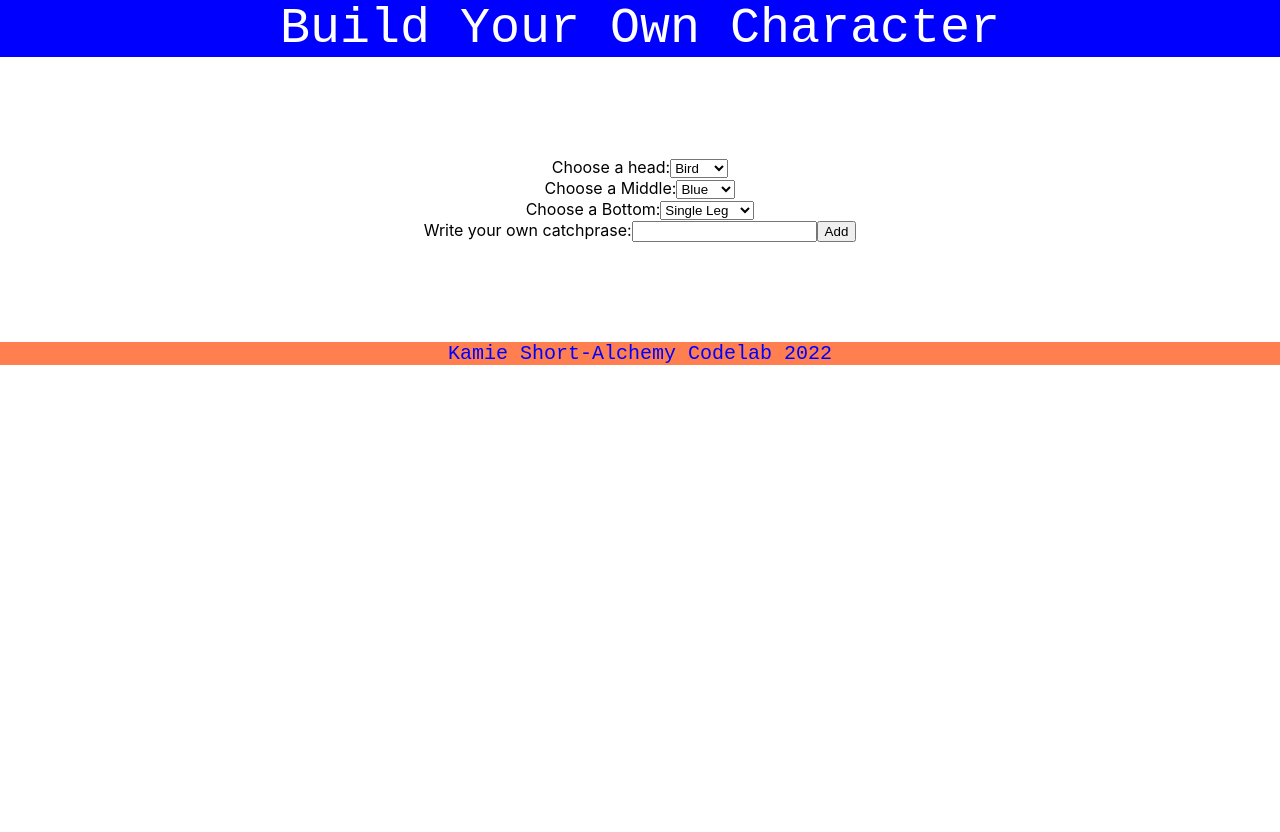
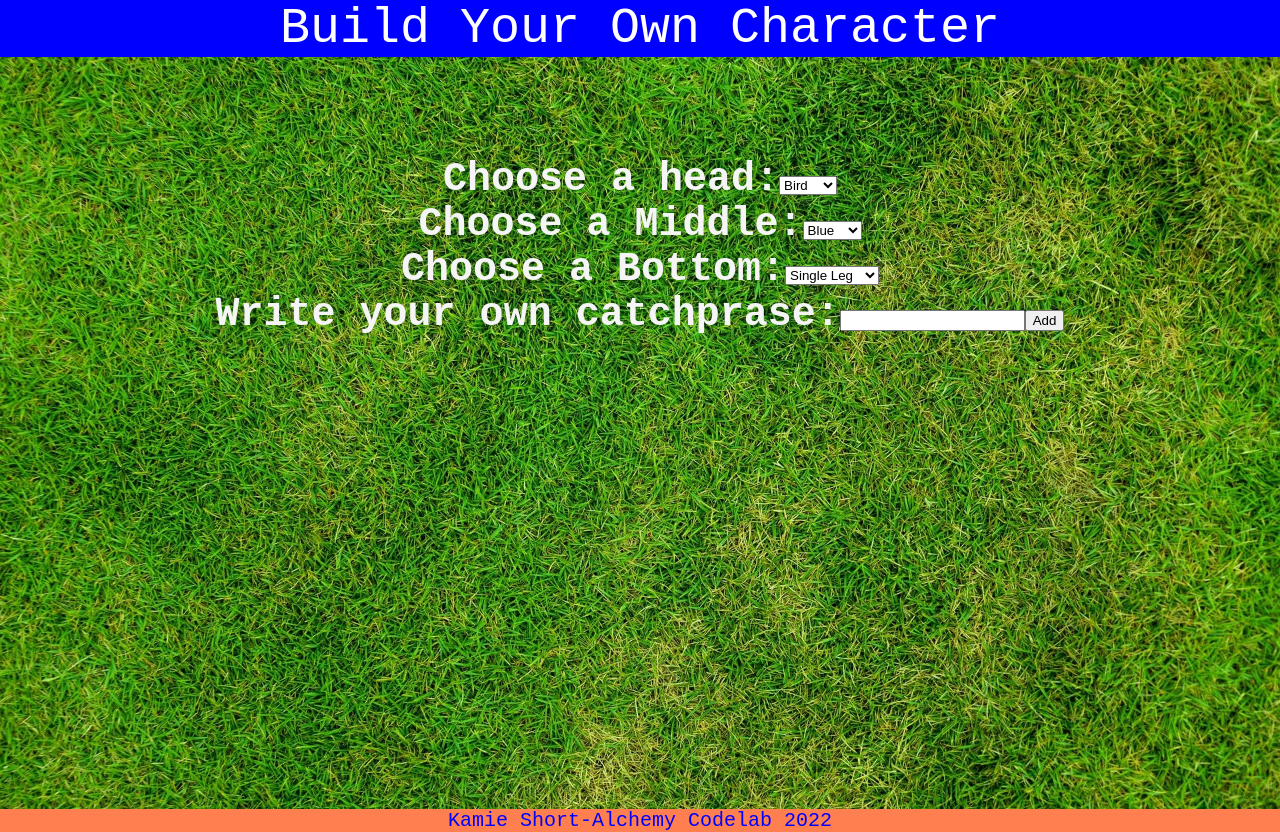
Before and after one commit to KamieShort/fromscratch-characterbuilder-react, a React (Create React App) app: page / in a window 1280 px wide. Before the commit the page ends 800 px from the top, so only its background shows below. Built offline with nearby package versions, Linux system fonts and the light colour scheme.

Commit message:
added background image

```diff
--- a/src/views/Main.css
+++ b/src/views/Main.css
@@ -0,0 +1,13 @@
+.main {
+  font-family: 'Courier New', Courier, monospace;
+  font-size: 40px;
+  font-weight: 600;
+  color: whitesmoke;
+  display: flex;
+  flex-wrap: wrap;
+  flex-direction: column;
+  justify-content: space-between;
+  background-size: cover;
+  height: 94vh;
+  margin-bottom: 0;
+}
--- a/src/views/Main.js
+++ b/src/views/Main.js
@@ -9,6 +9,8 @@ import Controls from '../components/Controls/Controls';
 
 // import Footer from '../components/Footer/Footer';
 
+import background from '../background.jpg';
+
 export default function Main() {
   const [head, setHead] = useState('head');
   const [middle, setMiddle] = useState('middle');
@@ -16,12 +18,14 @@ export default function Main() {
   const [catchphrase, setCatchprase] = useState('');
 
   return (
-    <div>
-      <Controls setHead={setHead} setMiddle={setMiddle} setBottom={setBottom} />
-      {/* <Head head={head} />
+    <main className="main" style={{ backgroundImage: `url(${background})` }}>
+      <div>
+        <Controls setHead={setHead} setMiddle={setMiddle} setBottom={setBottom} />
+        {/* <Head head={head} />
       <Middle middle={middle} />
       <Bottom bottom={bottom} /> */}
-      {/* <Catchprase catchphrase={catchphrase} setCatchprase={setCatchprase} /> */}
-    </div>
+        {/* <Catchprase catchphrase={catchphrase} setCatchprase={setCatchprase} /> */}
+      </div>
+    </main>
   );
 }
```
Also changed, not shown: src/background.jpg (added), 1 other file (tests, documents, lock files or other folders).
